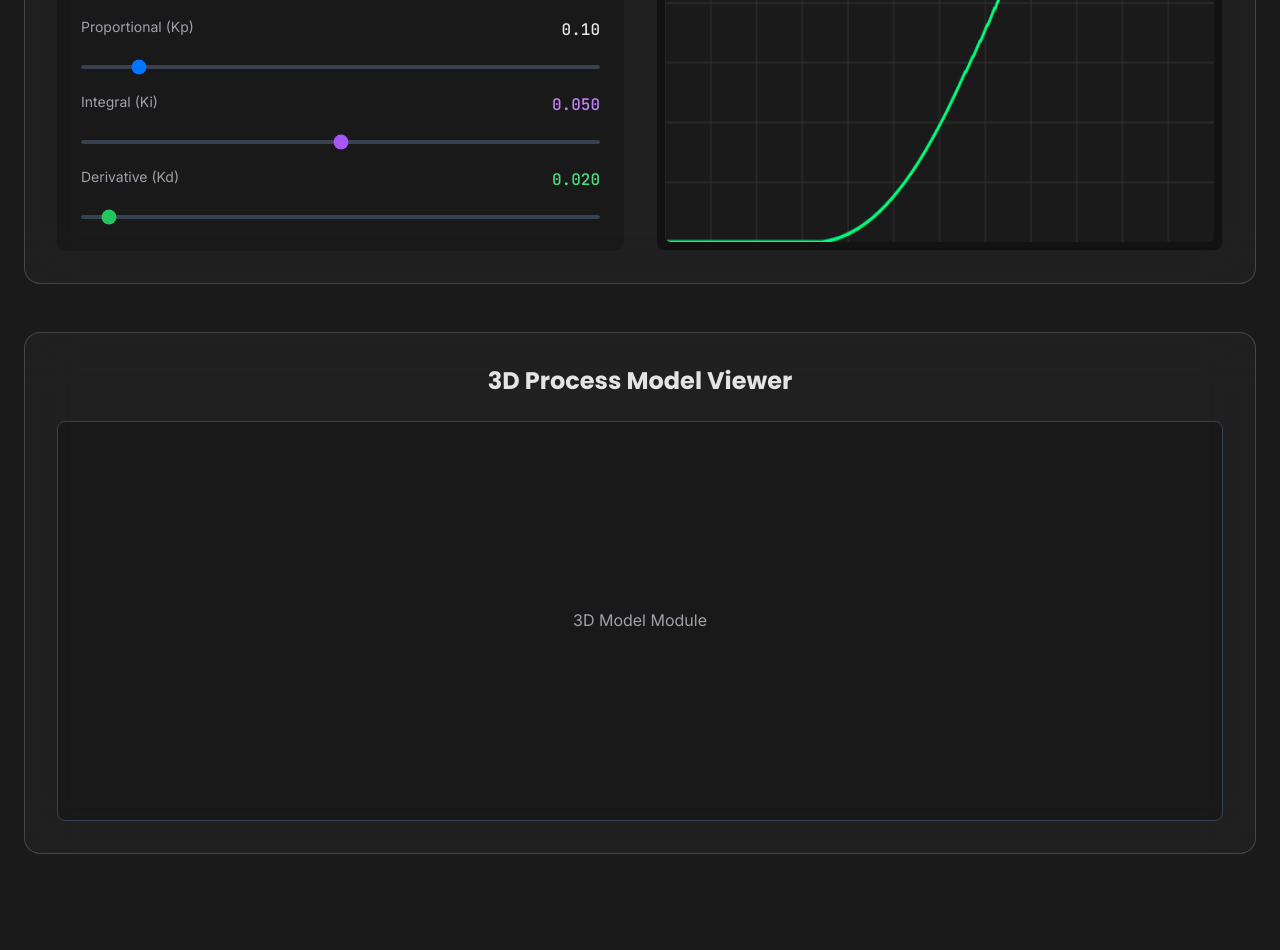
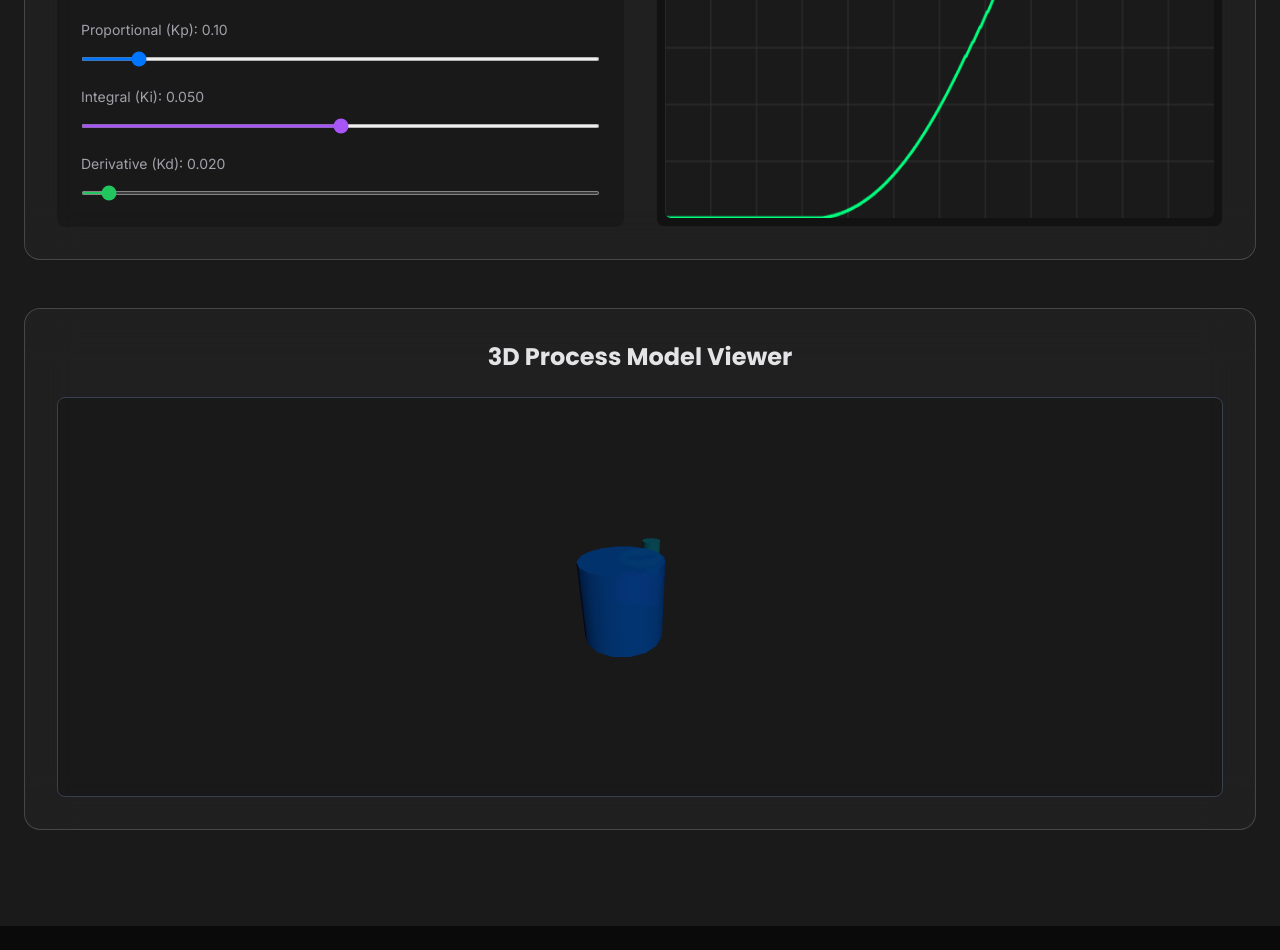
Before and after one commit to christiantespinosa/control-system-website, a Next.js app in the folder Christian Espinosa - Control System Engineer website ver 5/portfolio-nextjs/: page / in a window 1280 px wide. Shown: the part 10100-11050 px from the top of the page. After the commit the page ends 11026 px from the top, so only its background shows below. Built offline with nearby package versions, Linux system fonts and the light colour scheme.

Commit message:
Update InteractiveDashboard.tsx

```diff
--- a/Christian Espinosa - Control System Engineer website ver 5/portfolio-nextjs/src/components/InteractiveDashboard.tsx
+++ b/Christian Espinosa - Control System Engineer website ver 5/portfolio-nextjs/src/components/InteractiveDashboard.tsx
@@ -1,36 +1,35 @@
 'use client'
 
 import { useState, useEffect, useRef } from 'react'
+import * as THREE from 'three'
 
 export default function InteractiveDashboard() {
-  // 1. Controls State
+  // ==========================================
+  // 1. PID CONTROLLER LOGIC
+  // ==========================================
   const [setpoint, setSetpoint] = useState(75)
   const [kp, setKp] = useState(0.1)
   const [ki, setKi] = useState(0.05)
   const [kd, setKd] = useState(0.02)
 
-  // 2. Physics & History State (Refs persist without re-rendering)
-  const stateRef = useRef({
+  const processRef = useRef({
     value: 0,
     velocity: 0,
     integral: 0,
     lastError: 0,
     lastTime: Date.now(),
-    // Store history here so it doesn't wipe on re-render
     history: new Array(300).fill(0)
   })
 
-  // 3. Refs to pass current control values into the animation loop without restarting it
   const controlsRef = useRef({ setpoint, kp, ki, kd })
 
-  // Update controls ref whenever state changes
   useEffect(() => {
     controlsRef.current = { setpoint, kp, ki, kd }
   }, [setpoint, kp, ki, kd])
 
   const canvasRef = useRef<HTMLCanvasElement>(null)
 
-  // 4. The Physics Loop (60 FPS - Never Restarts)
+  // PID Animation Loop
   useEffect(() => {
     let animationId: number
     const canvas = canvasRef.current
@@ -40,81 +39,160 @@ export default function InteractiveDashboard() {
       if (!ctx || !canvas) return
 
       const now = Date.now()
-      const dt = Math.min((now - stateRef.current.lastTime) / 1000, 0.1)
-      stateRef.current.lastTime = now
+      const dt = Math.min((now - processRef.current.lastTime) / 1000, 0.1)
+      processRef.current.lastTime = now
 
-      // Get latest controls from Ref (No dependency restart)
       const { setpoint: sp, kp: p, ki: i, kd: d } = controlsRef.current
-
-      // --- PID Calculation ---
-      const pv = stateRef.current.value
+      const pv = processRef.current.value
       const error = sp - pv
 
-      stateRef.current.integral += error * dt
-      const derivative = (error - stateRef.current.lastError) / dt
-      stateRef.current.lastError = error
+      processRef.current.integral += error * dt
+      const derivative = (error - processRef.current.lastError) / dt
+      processRef.current.lastError = error
 
-      const output = (p * error) + (i * stateRef.current.integral) + (d * derivative)
-      // -----------------------
+      const output = (p * error) + (i * processRef.current.integral) + (d * derivative)
 
-      // Physics Simulation
-      stateRef.current.velocity += (output - pv * 0.1) * dt
-      stateRef.current.value += stateRef.current.velocity * dt
+      processRef.current.velocity += (output - pv * 0.1) * dt
+      processRef.current.value += processRef.current.velocity * dt
 
-      // Limits
-      if (stateRef.current.value < 0) stateRef.current.value = 0
-      if (stateRef.current.value > 100) stateRef.current.value = 100
+      if (processRef.current.value < 0) processRef.current.value = 0
+      if (processRef.current.value > 100) processRef.current.value = 100
 
-      // Update History
-      stateRef.current.history.push(stateRef.current.value)
-      if (stateRef.current.history.length > canvas.width) stateRef.current.history.shift()
+      processRef.current.history.push(processRef.current.value)
+      if (processRef.current.history.length > canvas.width) processRef.current.history.shift()
 
-      // Draw
-      drawGraph(ctx, canvas.width, canvas.height, stateRef.current.history, sp)
-
+      drawGraph(ctx, canvas.width, canvas.height, processRef.current.history, sp)
       animationId = requestAnimationFrame(updatePhysics)
     }
 
     animationId = requestAnimationFrame(updatePhysics)
     return () => cancelAnimationFrame(animationId)
-  }, []) // Empty dependency array = Loop runs forever, never wipes
+  }, [])
 
-  // 5. Drawing Logic
   const drawGraph = (ctx: CanvasRenderingContext2D, w: number, h: number, data: number[], sp: number) => {
     ctx.fillStyle = '#1A1A1A'
     ctx.fillRect(0, 0, w, h)
 
     // Grid
-    ctx.strokeStyle = '#333'
-    ctx.lineWidth = 1
-    ctx.beginPath()
+    ctx.strokeStyle = '#333'; ctx.lineWidth = 1; ctx.beginPath()
     for (let i = 0; i < w; i += 50) { ctx.moveTo(i, 0); ctx.lineTo(i, h) }
     for (let i = 0; i < h; i += 50) { ctx.moveTo(0, i); ctx.lineTo(w, i) }
     ctx.stroke()
 
-    // Setpoint Line
+    // Setpoint & Process Lines
     const spY = h - (sp / 100 * h)
-    ctx.strokeStyle = '#00BFFF'
-    ctx.lineWidth = 2
-    ctx.setLineDash([5, 5])
-    ctx.beginPath()
-    ctx.moveTo(0, spY)
-    ctx.lineTo(w, spY)
-    ctx.stroke()
-    ctx.setLineDash([])
+    ctx.strokeStyle = '#00BFFF'; ctx.lineWidth = 2; ctx.setLineDash([5, 5]); ctx.beginPath()
+    ctx.moveTo(0, spY); ctx.lineTo(w, spY); ctx.stroke(); ctx.setLineDash([])
 
-    // Process Value Line
-    ctx.strokeStyle = '#00FF7F'
-    ctx.lineWidth = 3
-    ctx.beginPath()
+    ctx.strokeStyle = '#00FF7F'; ctx.lineWidth = 3; ctx.beginPath()
     data.forEach((val, i) => {
       const y = h - (val / 100 * h)
-      if (i === 0) ctx.moveTo(i, y)
-      else ctx.lineTo(i, y)
+      if (i === 0) ctx.moveTo(i, y); else ctx.lineTo(i, y)
     })
     ctx.stroke()
   }
 
+  // ==========================================
+  // 2. 3D MODEL LOGIC (Integrated)
+  // ==========================================
+  const threeContainerRef = useRef<HTMLDivElement>(null)
+
+  useEffect(() => {
+    if (!threeContainerRef.current) return
+
+    const width = threeContainerRef.current.clientWidth
+    const height = threeContainerRef.current.clientHeight
+
+    // Setup
+    const scene = new THREE.Scene()
+    const camera = new THREE.PerspectiveCamera(75, width / height, 0.1, 1000)
+    const renderer = new THREE.WebGLRenderer({ alpha: true, antialias: true })
+
+    renderer.setSize(width, height)
+    threeContainerRef.current.appendChild(renderer.domElement)
+
+    camera.position.set(8, 6, 8)
+    camera.lookAt(0, 0, 0)
+
+    // Lights
+    const ambientLight = new THREE.AmbientLight(0x404040, 0.6)
+    scene.add(ambientLight)
+    const dirLight = new THREE.DirectionalLight(0xffffff, 0.8)
+    dirLight.position.set(10, 10, 5)
+    scene.add(dirLight)
+
+    // Objects (Pump, Valve, Sensor)
+    const group = new THREE.Group()
+
+    // Pump
+    const pump = new THREE.Mesh(
+      new THREE.CylinderGeometry(1.5, 1.5, 3, 16),
+      new THREE.MeshPhongMaterial({ color: 0x007BFF, transparent: true, opacity: 0.9 })
+    )
+    pump.position.set(-3, 1.5, 0)
+    group.add(pump)
+
+    // Valve
+    const valve = new THREE.Mesh(
+      new THREE.BoxGeometry(1.5, 1, 2),
+      new THREE.MeshPhongMaterial({ color: 0x6F42C1, transparent: true, opacity: 0.9 })
+    )
+    valve.position.set(0, 0.5, 0)
+    group.add(valve)
+
+    // Wheel
+    const wheel = new THREE.Mesh(
+      new THREE.TorusGeometry(0.8, 0.2, 8, 16),
+      new THREE.MeshPhongMaterial({ color: 0x28A745 })
+    )
+    wheel.rotation.x = Math.PI / 2
+    wheel.position.set(0, 2, 0)
+    group.add(wheel)
+
+    // Sensor
+    const sensor = new THREE.Mesh(
+      new THREE.CylinderGeometry(0.5, 0.5, 2, 16),
+      new THREE.MeshPhongMaterial({ color: 0x17A2B8, transparent: true, opacity: 0.9 })
+    )
+    sensor.position.set(3, 1, 0)
+    group.add(sensor)
+
+    scene.add(group)
+
+    // Animation Loop
+    let animationId: number
+    const animate = () => {
+      animationId = requestAnimationFrame(animate)
+      group.rotation.y += 0.005 // Rotate model slowly
+      renderer.render(scene, camera)
+    }
+    animate()
+
+    // Resize Handler
+    const handleResize = () => {
+      if (!threeContainerRef.current) return
+      const newW = threeContainerRef.current.clientWidth
+      const newH = threeContainerRef.current.clientHeight
+      camera.aspect = newW / newH
+      camera.updateProjectionMatrix()
+      renderer.setSize(newW, newH)
+    }
+    window.addEventListener('resize', handleResize)
+
+    // Cleanup
+    return () => {
+      window.removeEventListener('resize', handleResize)
+      cancelAnimationFrame(animationId)
+      if (threeContainerRef.current) {
+        threeContainerRef.current.innerHTML = '' // Clear canvas
+      }
+      renderer.dispose()
+    }
+  }, [])
+
+  // ==========================================
+  // 3. UI RENDER
+  // ==========================================
   return (
     <section id="interactive-dashboard" className="py-24 bg-background-surface">
       <div className="max-w-7xl mx-auto px-6">
@@ -124,86 +202,53 @@ export default function InteractiveDashboard() {
             Interactive Dashboard
           </h2>
           <p className="text-lg text-text-secondary max-w-2xl mx-auto">
-            Real-time PID control simulation powered by React & Canvas.
+            Real-time PID control simulation & 3D Process Visualization.
           </p>
         </div>
 
+        {/* PID Section */}
         <div className="glass-card rounded-2xl p-8 mb-12">
           <h3 className="text-2xl font-heading font-bold text-text-primary mb-6 text-center">
             PID Control Dashboard
           </h3>
-
           <div className="grid md:grid-cols-2 gap-8">
-
-            {/* CONTROLS */}
+            {/* Controls */}
             <div className="space-y-6">
               <div className="bg-black/20 rounded-lg p-6">
                 <div className="flex justify-between items-center mb-4">
                   <span className="text-text-secondary">Setpoint</span>
                   <span className="text-2xl font-bold text-cyan-400">{setpoint}%</span>
                 </div>
-                <input
-                  type="range" min="0" max="100"
-                  value={setpoint}
-                  onChange={(e) => setSetpoint(Number(e.target.value))}
-                  className="w-full accent-cyan-400 h-2 bg-gray-700 rounded-lg appearance-none cursor-pointer"
-                />
+                <input type="range" min="0" max="100" value={setpoint} onChange={(e) => setSetpoint(Number(e.target.value))} className="w-full accent-cyan-400 h-2 bg-gray-700 rounded-lg appearance-none cursor-pointer" />
                 <div className="flex justify-between items-center mt-4">
                   <span className="text-text-secondary">Process Value</span>
-                  <span className="text-2xl font-bold text-green-400">
-                    {stateRef.current.value.toFixed(1)}%
-                  </span>
+                  <span className="text-2xl font-bold text-green-400">{processRef.current.value.toFixed(1)}%</span>
                 </div>
               </div>
 
               <div className="bg-black/20 rounded-lg p-6 space-y-4">
                 <h4 className="text-lg font-semibold text-text-primary mb-4">Parameters</h4>
-
-                <div>
-                  <div className="flex justify-between mb-2">
-                    <span className="text-sm text-text-secondary">Proportional (Kp)</span>
-                    <span className="font-mono text-primary-400">{kp.toFixed(2)}</span>
-                  </div>
-                  <input type="range" min="0" max="1" step="0.01" value={kp} onChange={(e) => setKp(Number(e.target.value))} className="w-full accent-primary-500 h-1 bg-gray-700 rounded-lg appearance-none cursor-pointer"/>
-                </div>
-
-                <div>
-                  <div className="flex justify-between mb-2">
-                    <span className="text-sm text-text-secondary">Integral (Ki)</span>
-                    <span className="font-mono text-purple-400">{ki.toFixed(3)}</span>
-                  </div>
-                  <input type="range" min="0" max="0.1" step="0.001" value={ki} onChange={(e) => setKi(Number(e.target.value))} className="w-full accent-purple-500 h-1 bg-gray-700 rounded-lg appearance-none cursor-pointer"/>
-                </div>
-
-                <div>
-                  <div className="flex justify-between mb-2">
-                    <span className="text-sm text-text-secondary">Derivative (Kd)</span>
-                    <span className="font-mono text-green-400">{kd.toFixed(3)}</span>
-                  </div>
-                  <input type="range" min="0" max="0.5" step="0.001" value={kd} onChange={(e) => setKd(Number(e.target.value))} className="w-full accent-green-500 h-1 bg-gray-700 rounded-lg appearance-none cursor-pointer"/>
-                </div>
+                <div><span className="text-sm text-text-secondary">Proportional (Kp): {kp.toFixed(2)}</span><input type="range" min="0" max="1" step="0.01" value={kp} onChange={(e) => setKp(Number(e.target.value))} className="w-full accent-primary-500 h-1 bg-gray-700 rounded-lg cursor-pointer"/></div>
+                <div><span className="text-sm text-text-secondary">Integral (Ki): {ki.toFixed(3)}</span><input type="range" min="0" max="0.1" step="0.001" value={ki} onChange={(e) => setKi(Number(e.target.value))} className="w-full accent-purple-500 h-1 bg-gray-700 rounded-lg cursor-pointer"/></div>
+                <div><span className="text-sm text-text-secondary">Derivative (Kd): {kd.toFixed(3)}</span><input type="range" min="0" max="0.5" step="0.001" value={kd} onChange={(e) => setKd(Number(e.target.value))} className="w-full accent-green-500 h-1 bg-gray-700 rounded-lg cursor-pointer"/></div>
               </div>
             </div>
 
-            {/* GRAPH */}
+            {/* Graph */}
             <div className="bg-black/40 rounded-lg p-2 border border-white/5">
-              <canvas
-                ref={canvasRef}
-                width={600}
-                height={400}
-                className="w-full h-full rounded-md"
-              />
+              <canvas ref={canvasRef} width={600} height={400} className="w-full h-full rounded-md" />
             </div>
           </div>
         </div>
 
-        {/* 3D Model Viewer Placeholder (Restored Layout) */}
+        {/* 3D Model Viewer Section */}
         <div className="glass-card rounded-2xl p-8">
           <h3 className="text-2xl font-heading font-bold text-text-primary mb-6 text-center">
             3D Process Model Viewer
           </h3>
-          <div className="flex justify-center bg-black/20 rounded-lg h-[400px] items-center border border-gray-700">
-             <p className="text-text-secondary">3D Model Module</p>
+          {/* This DIV is where the 3D model is injected */}
+          <div ref={threeContainerRef} className="flex justify-center bg-black/20 rounded-lg h-[400px] items-center border border-gray-700 overflow-hidden w-full">
+             {/* Canvas created by Three.js will go here automatically */}
           </div>
         </div>
 
```
